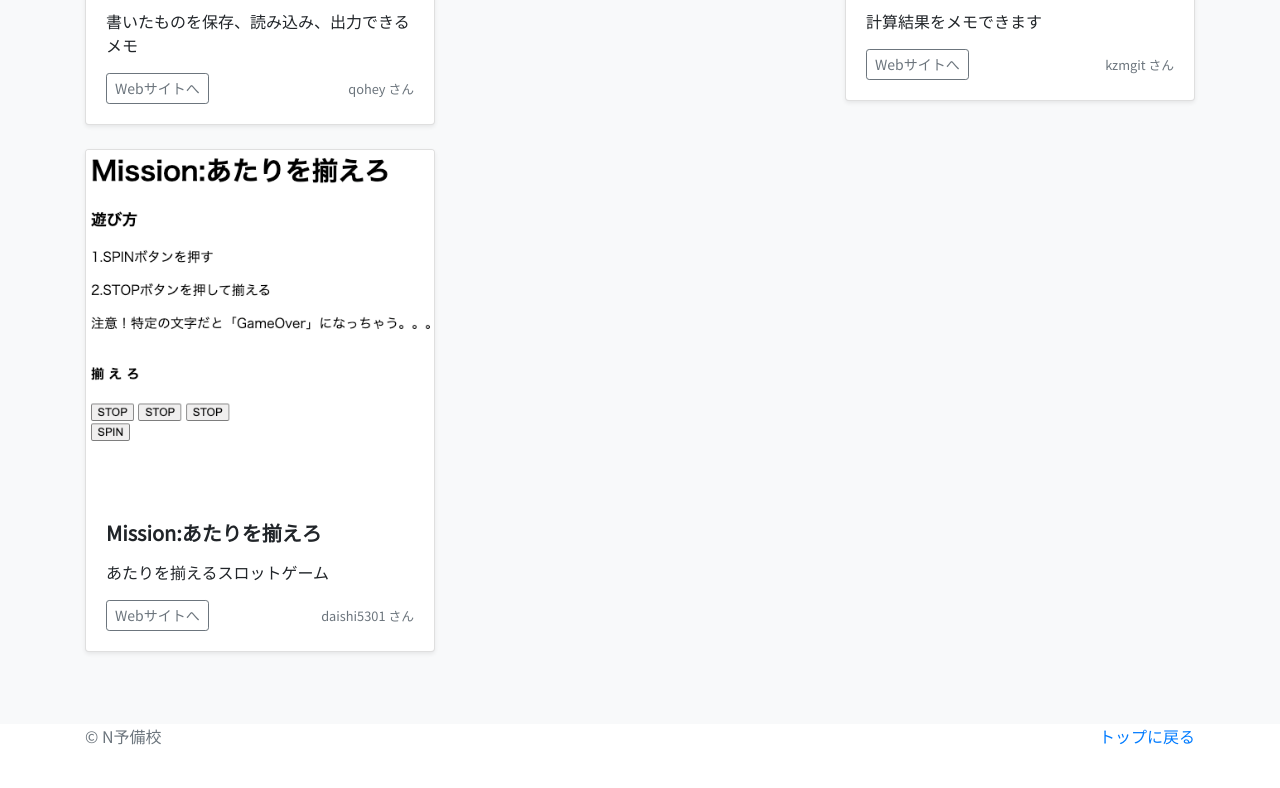
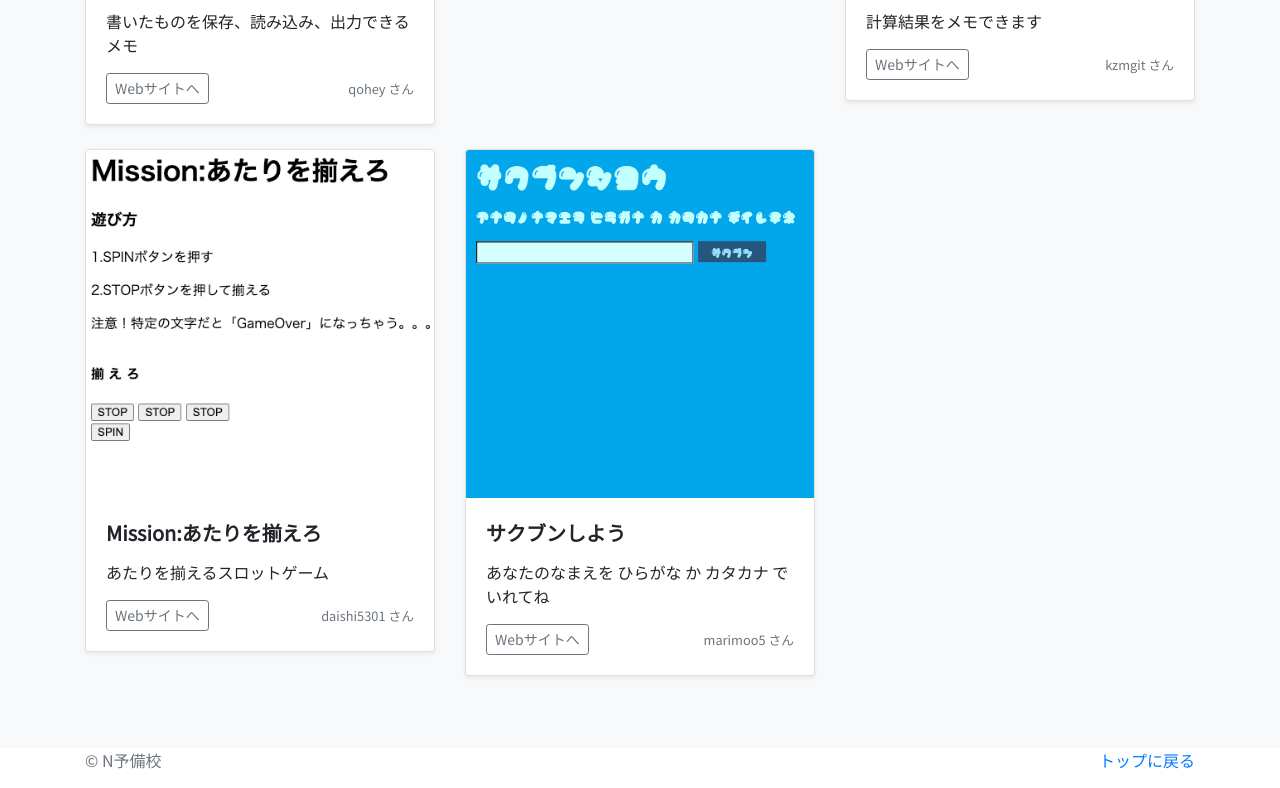
Before and after one commit to progedu/n-code-training-product, a plain HTML site: page docs/ta/index.html in a window 1280 px wide. Shown: the part 790-1578 px from the top of the page. Before the commit the page ends 1554 px from the top, so only its background shows below. Drawn offline with nearby package versions, Linux system fonts and the light colour scheme.

Commit message:
marimoo5さんを追加

```diff
--- a/docs/ta/index.html
+++ b/docs/ta/index.html
@@ -92,6 +92,21 @@
                         </div>
                     </div>
                 </div>
+                <div class="col-md-4">
+                    <div class="card mb-4 shadow-sm">
+                        <img class="card-img-top" src="img/05_marimoo5.png" alt="サクブンしよう" >
+                        <div class="card-body">
+                            <p class="card-title">サクブンしよう</p>
+                            <p class="card-text">あなたのなまえを ひらがな か カタカナ でいれてね</p>
+                            <div class="d-flex justify-content-between align-items-center">
+                                <div class="btn-group">
+                                    <a href="https://marimoo5.github.io/sakubunnkunn/sakubunn.html" class="btn btn-sm btn-outline-secondary" target="_blank">Webサイトへ</a>
+                                </div>
+                                <small class="text-muted">marimoo5 さん</small>
+                            </div>
+                        </div>
+                    </div>
+                </div>
             </div>
         </div>
     </div>
```
Also changed, not shown: docs/ta/img/05_marimoo5.png (added).
